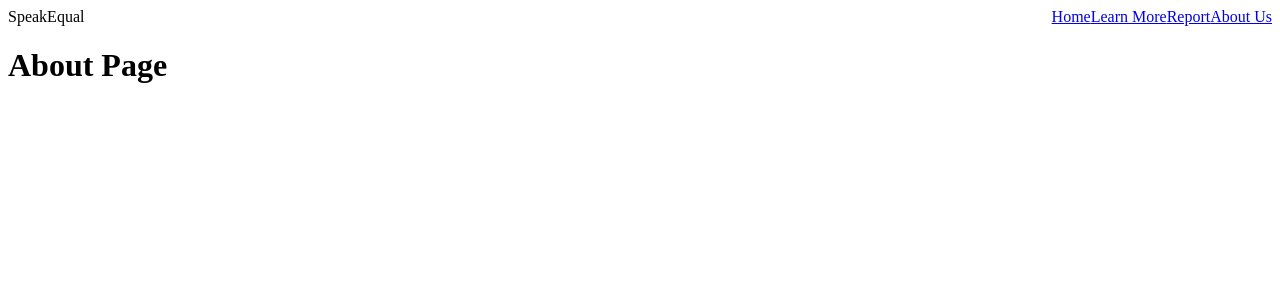
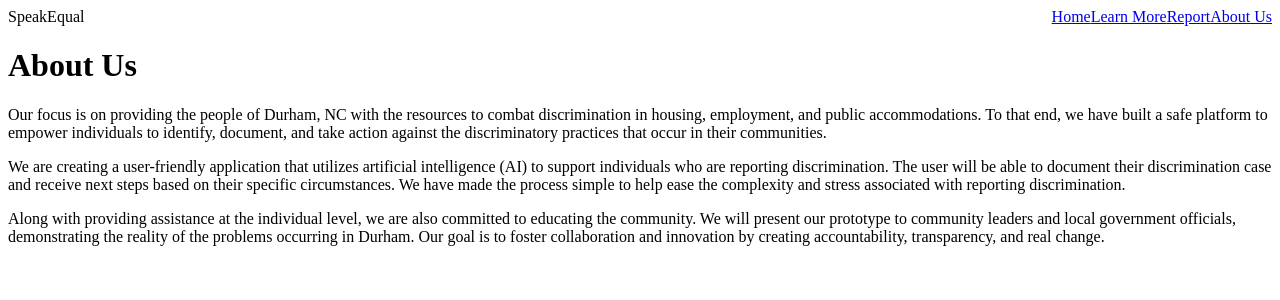
Before and after one commit to kboldham/DiscriminationCapstoneProject, a Next.js app: page /about in a window 1280 px wide. Shown: the top 300 px of the page. Built offline with nearby package versions, Linux system fonts and the light colour scheme.

Commit message:
Add about us page content

```diff
--- a/app/about/page.tsx
+++ b/app/about/page.tsx
@@ -1,5 +1,13 @@
 export default function Abouton() {
   return(
-  <h1>About Page</h1>
-);
+    <div className="about-page">
+      <h1>About Us</h1>
+
+      <p>Our focus is on providing the people of Durham, NC with the resources to combat discrimination in housing, employment, and public accommodations. To that end, we have built a safe platform to empower individuals to identify, document, and take action against the discriminatory practices that occur in their communities.</p>
+
+      <p>We are creating a user-friendly application that utilizes artificial intelligence (AI) to support individuals who are reporting discrimination. The user will be able to document their discrimination case and receive next steps based on their specific circumstances. We have made the process simple to help ease the complexity and stress associated with reporting discrimination.</p>
+
+      <p>Along with providing assistance at the individual level, we are also committed to educating the community. We will present our prototype to community leaders and local government officials, demonstrating the reality of the problems occurring in Durham. Our goal is to foster collaboration and innovation by creating accountability, transparency, and real change.</p>
+    </div>
+  );
 }
```
